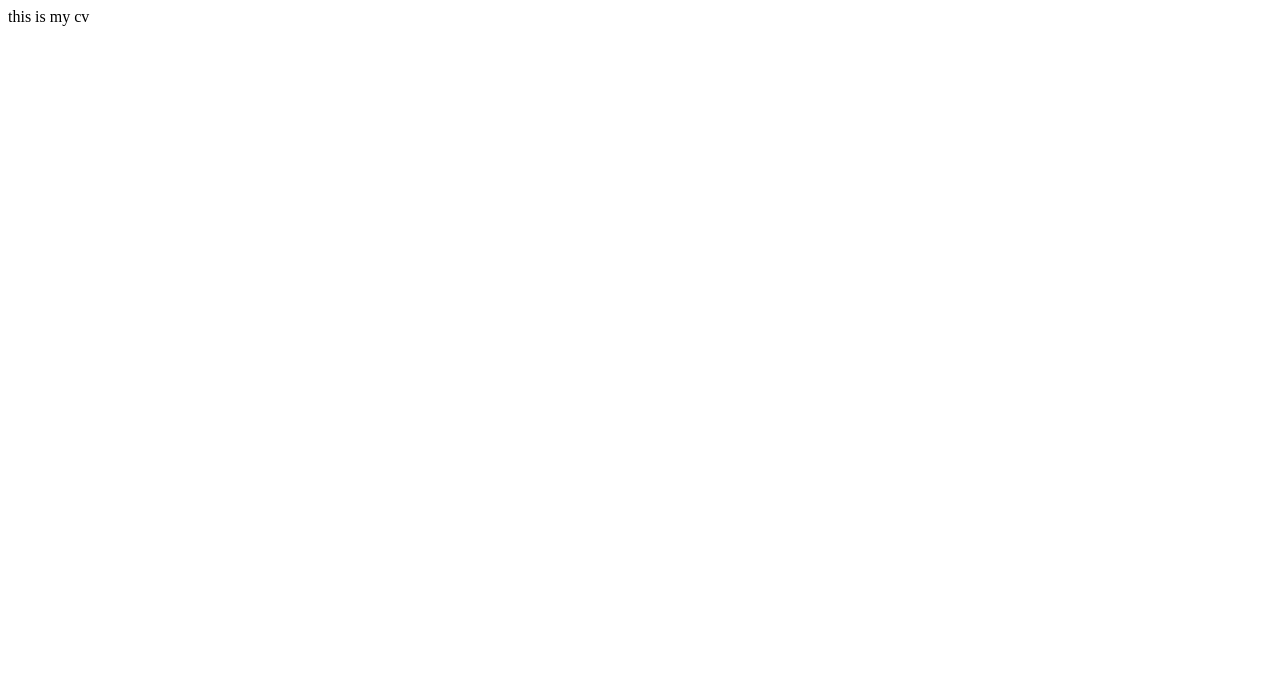
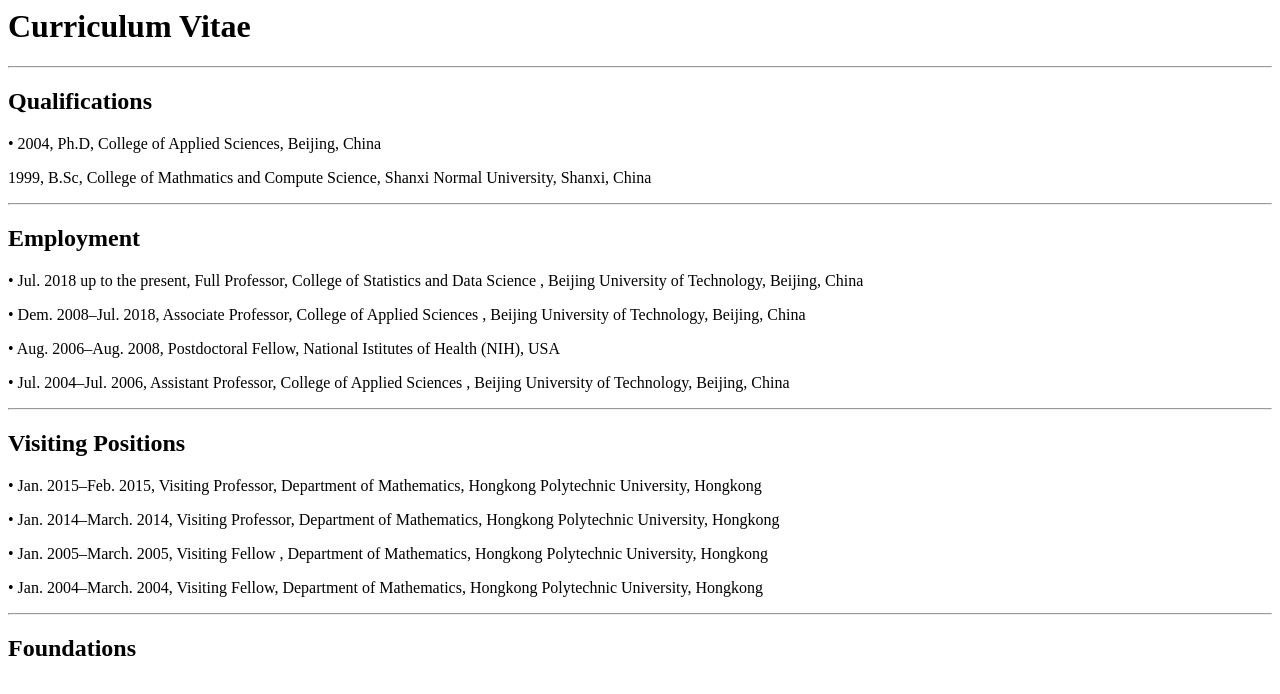
Before and after one commit to wumixia/wumixia.github.io, a plain HTML site: page cv.html in a window 1280 px wide. Drawn offline with Linux system fonts and the light colour scheme.

Commit message:
Update cv.html

```diff
--- a/cv.html
+++ b/cv.html
@@ -1 +1,68 @@
-this is my cv
+<HTML>
+
+<BASE HREF="https://wumixia.github.io/cv.html">
+
+<HEAD>
+<TITLE>Mixia Wu's Curriculum Vitae</TITLE>
+</HEAD>
+
+
+<BODY>
+
+<H1>
+Curriculum Vitae</H1>
+
+<HR>
+<!-- ------------------------------------------------------------- -->
+
+<H2>Qualifications </H2>
+
+<P>
+
+• 2004, Ph.D, College of Applied Sciences, Beijing,  China
+<P>
+ 1999, B.Sc,  College of Mathmatics and Compute Science, Shanxi Normal University, Shanxi, China
+
+
+ <HR>
+<!-- ------------------------------------------------------------- -->
+
+<H2>Employment </H2>
+ <P>
+
+• Jul. 2018 up to the present, Full Professor, College of Statistics and Data Science , Beijing University of Technology,
+Beijing,  China
+ <P>
+ • Dem. 2008–Jul. 2018, Associate Professor, College of Applied Sciences , Beijing University of Technology,
+Beijing,  China
+ <P>
+• Aug. 2006–Aug. 2008,  Postdoctoral Fellow,   National Istitutes of Health (NIH), USA
+ <P>
+ • Jul. 2004–Jul. 2006,  Assistant Professor, College of Applied Sciences , Beijing University of Technology,
+Beijing,  China
+
+
+
+
+<HR>
+<!-- ------------------------------------------------------------- -->
+
+<H2>
+Visiting Positions
+</H2>
+
+<P>
+• Jan. 2015–Feb. 2015, Visiting Professor, Department of Mathematics, Hongkong Polytechnic University, Hongkong
+ <P>
+•  Jan. 2014–March. 2014, Visiting Professor, Department of Mathematics, Hongkong Polytechnic University, Hongkong
+<P>
+• Jan. 2005–March. 2005, Visiting Fellow , Department of Mathematics, Hongkong Polytechnic University, Hongkong
+ <P>
+•  Jan. 2004–March. 2004, Visiting Fellow, Department of Mathematics, Hongkong Polytechnic University, Hongkong
+
+
+<HR>
+<!-- ------------------------------------------------------------- -->
+<H2>
+Foundations
+</H2>
```
